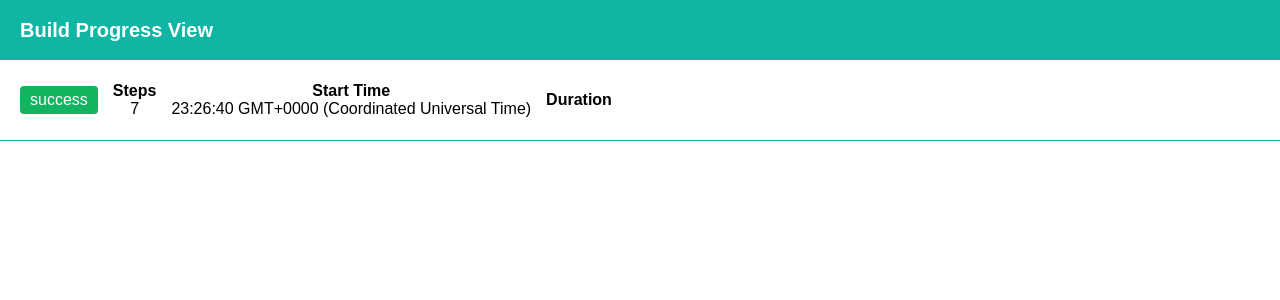
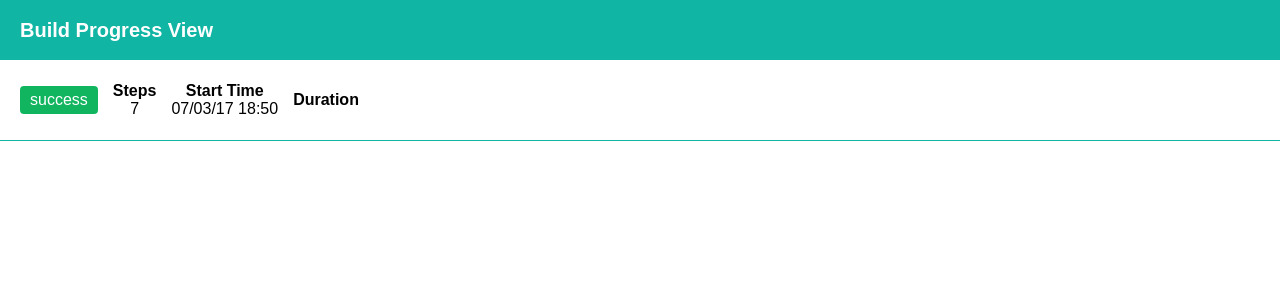
Before and after one commit to liorEhrlich/log-viewer, a React (Create React App) app: page / in a window 1280 px wide. Shown: the top 300 px of the page. Built offline with nearby package versions, Linux system fonts and the light colour scheme.

Commit message:
change convertEpochToDateString util function to work with date-fns functions

```diff
--- a/src/BuildOverview.js
+++ b/src/BuildOverview.js
@@ -2,10 +2,10 @@ import React from "react";
 import styled from "styled-components";
 
 import BuildStatusLabel from "./BuildStatusLabel";
-import { convertEpochToDate } from "./utils";
+import { convertEpochToDateString } from "./utils";
 
 const BuildOverview = ({ buildStatus, buildSteps, buildStart }) => {
-  const buildStartTime = convertEpochToDate(buildStart);
+  const buildStartTime = convertEpochToDateString(buildStart);
 
   return (
     <Wrapper>
--- a/src/utils.js
+++ b/src/utils.js
@@ -1,3 +1,5 @@
+import {format, fromUnixTime} from "date-fns";
+
 export const streamLogs = logs => {
   Object.keys(logs).forEach((name, i) => {
     setTimeout(() => {
@@ -6,8 +8,4 @@ export const streamLogs = logs => {
   });
 };
 
-export const convertEpochToDate = epoch => {
-  const milliseconds = epoch * 1000;
-  const epochDate = new Date(milliseconds * 1000);
-  return epochDate.toTimeString();
-};
+export const convertEpochToDateString = (date) => format(fromUnixTime(date), 'dd/MM/yy HH:m').toString();
```
